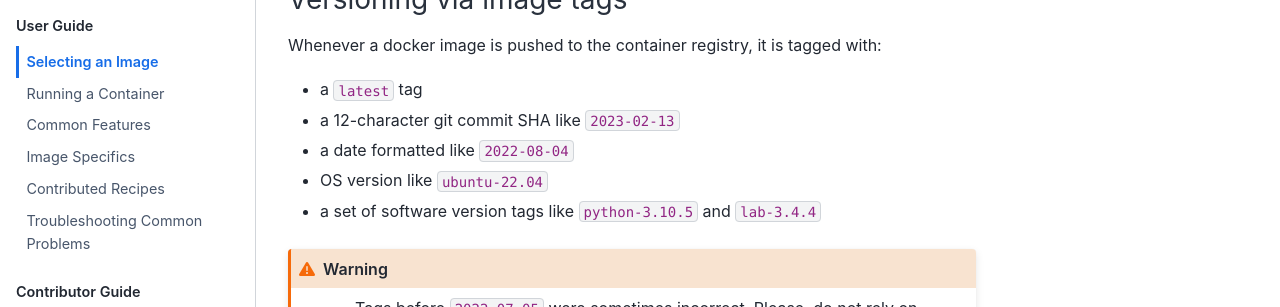
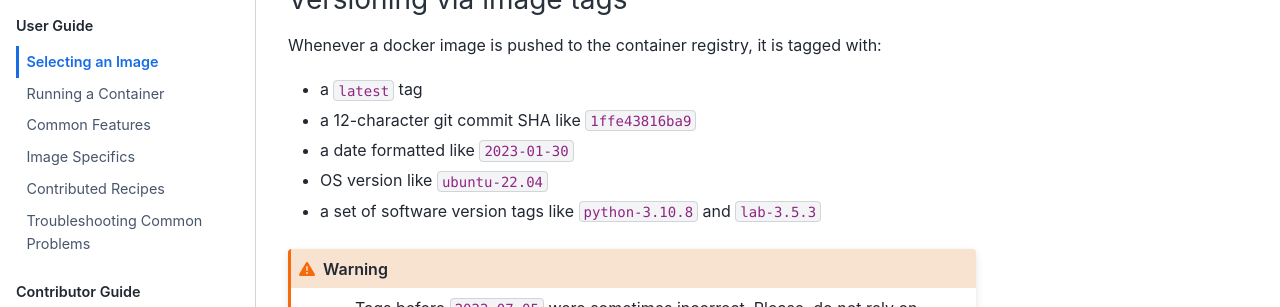
Before and after one commit to jupyter/docker-stacks, a Sphinx documentation site: the page built from docs/using/selecting.md, in a window 1280 px wide and 900 px high, scrolled down 4427 px. Shown: the part 147-454 px from the top of the window. Built offline with Sphinx 7.4.7 and the Sphinx Book theme 1.1.4, drawn with Linux system fonts in a browser that asks for light colours.

Commit message:
Update selecting.md example

````diff
--- a/docs/using/selecting.md
+++ b/docs/using/selecting.md
@@ -221,10 +221,10 @@ Every Monday and whenever a pull request is merged, images are rebuilt and pushe
 Whenever a docker image is pushed to the container registry, it is tagged with:
 
 - a `latest` tag
-- a 12-character git commit SHA like `2023-02-13`
-- a date formatted like `2022-08-04`
+- a 12-character git commit SHA like `1ffe43816ba9`
+- a date formatted like `2023-01-30`
 - OS version like `ubuntu-22.04`
-- a set of software version tags like `python-3.10.5` and `lab-3.4.4`
+- a set of software version tags like `python-3.10.8` and `lab-3.5.3`
 
 ```{warning}
 - Tags before `2022-07-05` were sometimes incorrect. Please, do not rely on them.
````
